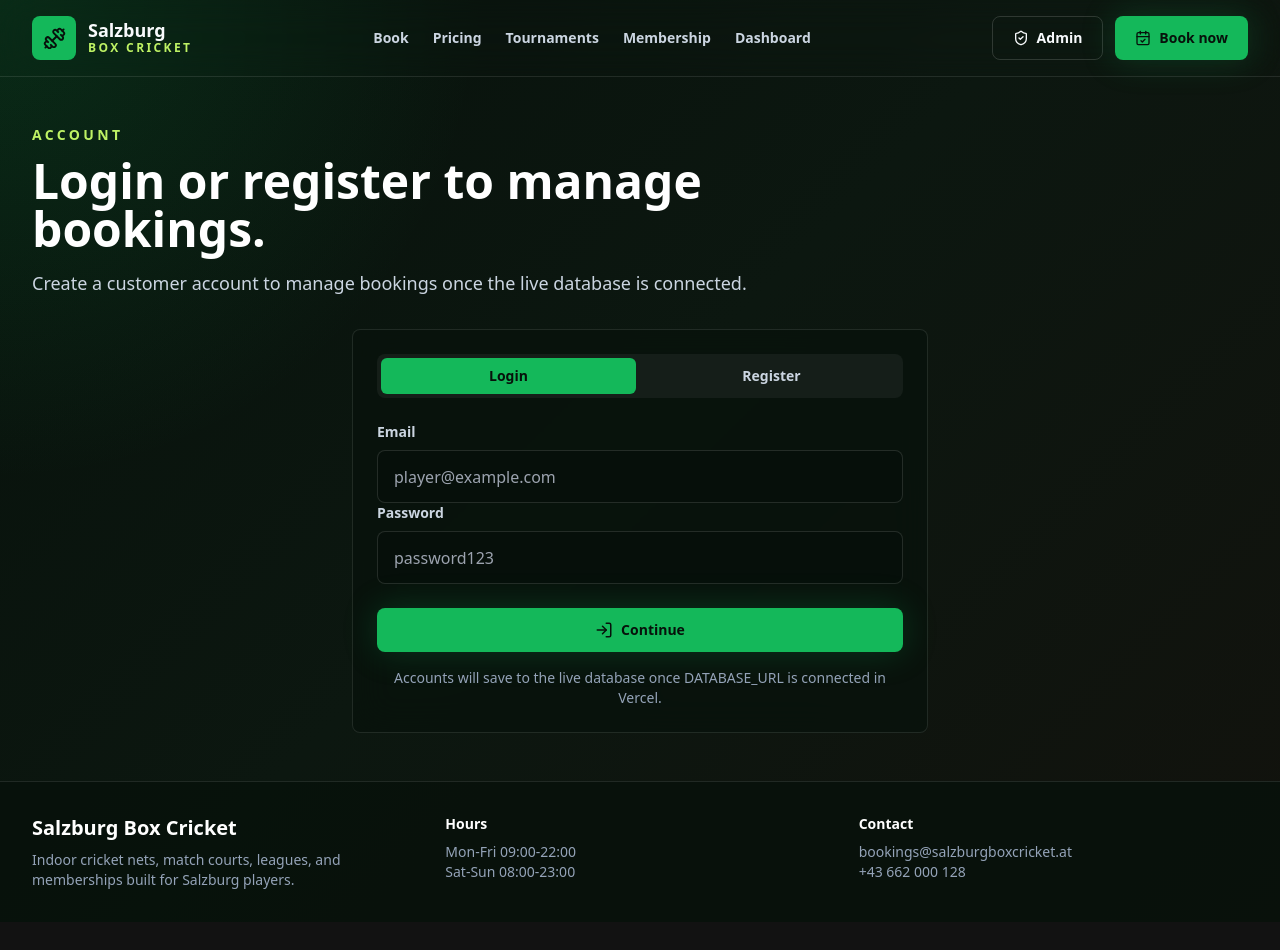
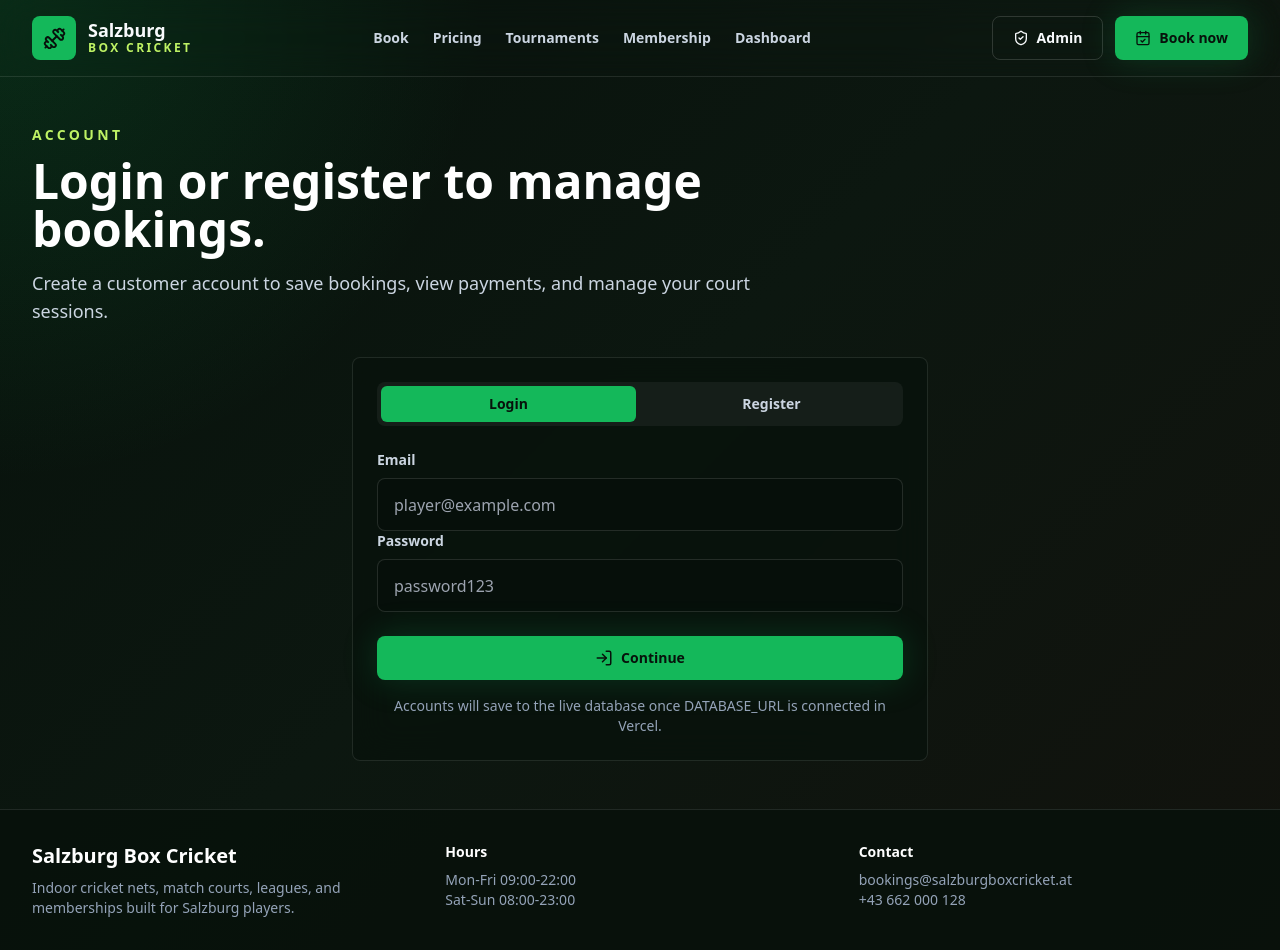
Before and after one commit to waisjawed-web/salzburg-box-cricket, a Next.js app: page /login in a window 1280 px wide. Before the commit the page ends 922 px from the top, so only its background shows below. Built offline with nearby package versions, Linux system fonts and the light colour scheme.

Commit message:
Update login page copy for live database

```diff
--- a/app/login/page.tsx
+++ b/app/login/page.tsx
@@ -4,7 +4,7 @@ import { SectionHeading } from "@/components/section-heading";
 export default function LoginPage() {
   return (
     <div className="mx-auto max-w-7xl px-4 py-12 sm:px-6 lg:px-8">
-      <SectionHeading eyebrow="Account" title="Login or register to manage bookings." copy="Create a customer account to manage bookings once the live database is connected." />
+      <SectionHeading eyebrow="Account" title="Login or register to manage bookings." copy="Create a customer account to save bookings, view payments, and manage your court sessions." />
       <div className="mt-8">
         <LoginForm />
       </div>
```
